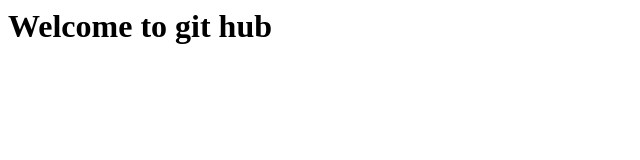
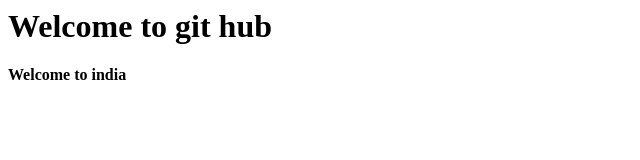
Before and after one commit to sathyasoma/GitDemo, a plain HTML site: page index.html in a window 1280 px wide. Shown: the whole page, without its empty margins (0-640 px from the left). Drawn offline with Linux system fonts and the light colour scheme.

Commit message:
h4 tag inserted in html

```diff
--- a/index.html
+++ b/index.html
@@ -1,3 +1,5 @@
 
 
 <h1>Welcome to git hub</h1>
+
+<h4>Welcome to india</h4>
```
